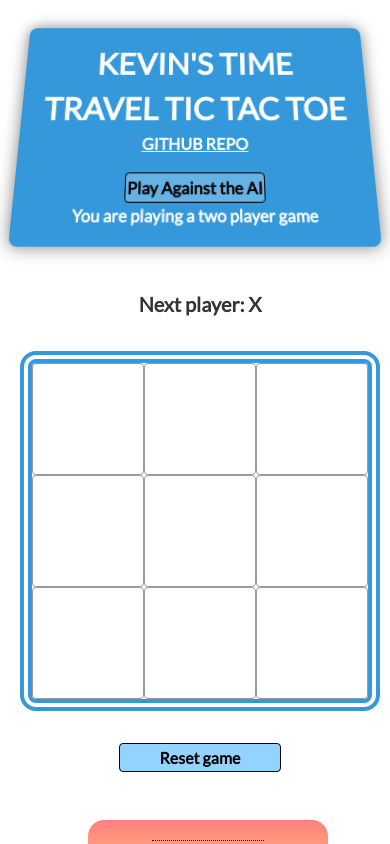
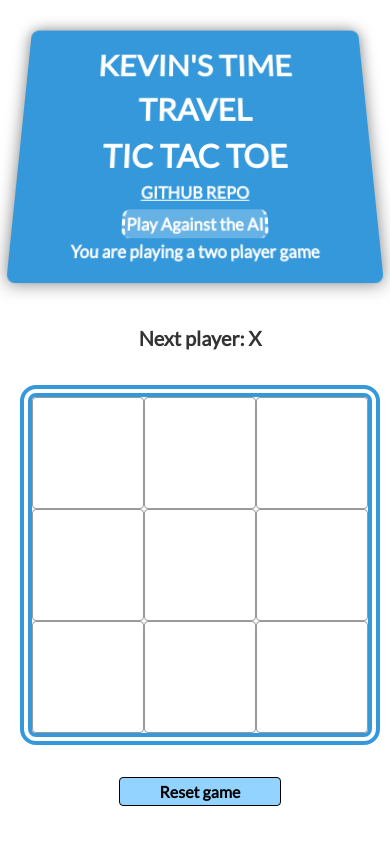
Before and after one commit to zkevinbai/tictactoe_two, a React (Create React App) app: page / in a window 390 px wide. Shown: the top 844 px of the page. Built offline with nearby package versions, Linux system fonts and the light colour scheme.

Commit message:
fix the title

```diff
--- a/src/ticTacToe/Game.css
+++ b/src/ticTacToe/Game.css
@@ -32,8 +32,21 @@ button:hover {
     text-decoration: underline;
 }
 
+.nowrap {
+    white-space: nowrap;
+}
+
+@media screen and (max-width: 768px) {
+
+    /* Adjust the max-width value to your needs */
+    .nowrap {
+        white-space: normal;
+        display: block;
+    }
+}
+
 .ai-container {
-    margin-top: 1rem;
+    margin-top: 0.25rem;
     text-transform: none;
 }
 
@@ -45,10 +58,17 @@ button:hover {
 }
 
 .ai-container>button {
-    background: rgba(255, 255, 255, 0.25)
+    background: rgba(255, 255, 255, 0.25);
+    border: none;
+    border-left: dashed;
+    border-right: dashed;
+    border-color: white;
+    border-radius: 0.5rem;
+    color: white;
 }
 .ai-container>button:hover {
-    background: rgba(255, 255, 255, 0.75)
+    background: rgba(255, 255, 255, 0.75);
+    color: black;
 }
 /* .title:hover {
     transform: perspective(300px) rotateX(0deg) translateZ(10px);
--- a/src/ticTacToe/Game.js
+++ b/src/ticTacToe/Game.js
@@ -161,7 +161,7 @@ function Game() {
     return (
         <>
             <div className='title'>
-                <h1>Kevin's Time Travel Tic Tac Toe</h1>
+                <h1>Kevin's Time Travel <span class="nowrap">Tic Tac Toe</span></h1>
                 <a href='https://github.com/zkevinbai/tictactoe_two/tree/master' target='_blank' rel='noopener noreferrer'>
                     Github Repo
                 </a>
@@ -169,7 +169,7 @@ function Game() {
                     <button className='ai-button' onClick={() => setAiActive(!AiActive)}>
                         {AiActive ? 'Play Two Player Game' : 'Play Against the AI'}
                     </button>
-                    <p>{`You are playing ${AiActive ? 'the AI' : 'a two player game'}`}</p>
+                    <p>{`You are playing ${AiActive ? 'the AI, you play X' : 'a two player game'}`}</p>
                     {/* <SliderInput /> */}
                 </div>
             </div>
```
